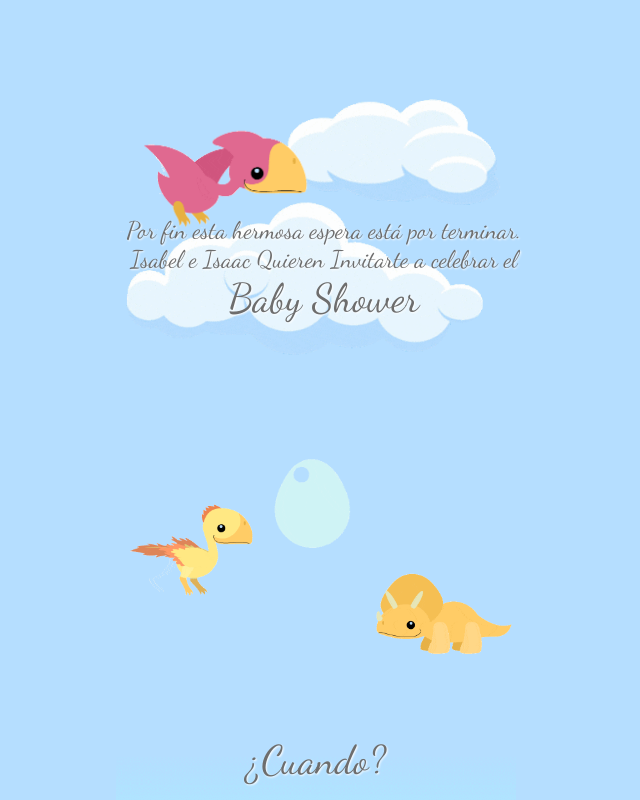
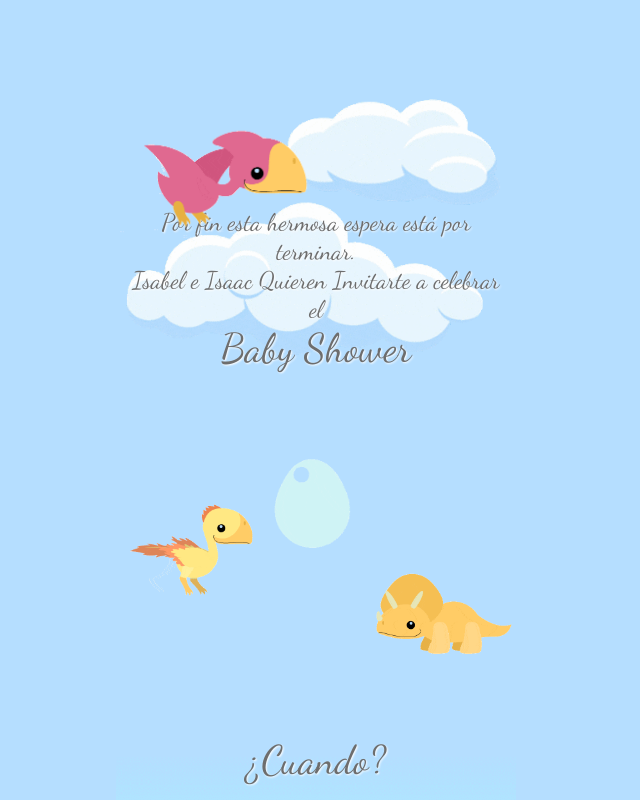
Before and after one commit to paperless-invitations/paperless-invitations.github.io, a plain HTML site: page index.html in a window 1280 px wide. Shown: the whole page, without its empty margins (324-964 px from the left). Drawn offline with Linux system fonts and the light colour scheme.

Commit message:
Add files via upload

```diff
--- a/index.html
+++ b/index.html
@@ -82,11 +82,12 @@
             color: #6d6d6d;
             position: absolute;
             top: calc(23vh);
-            width: 100%;
+            width: calc(100% - 2vh);
             text-shadow: 1px 1px 2px #ffffff;
-            font-family: "Dancing Script", serif;;
+            font-family: "Dancing Script", serif;
             text-align: center;
-            padding: 1vh;
+            padding-left: 1vh;
+            padding-right: 1vh;
         }
          .welcome-gif {
             position: relative;
```
